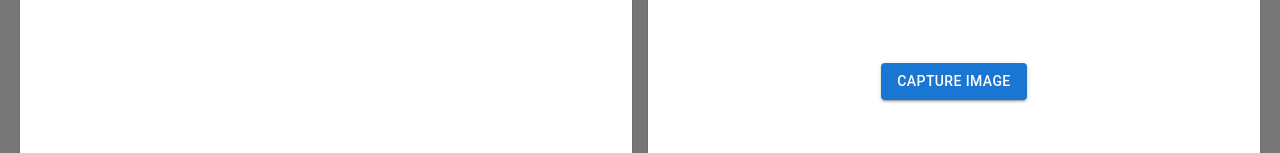
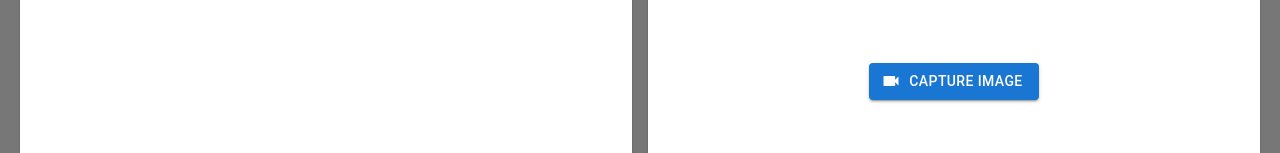
Before and after one commit to SRI-2004/interview-verification, a React (Create React App) app: page / in a window 1280 px wide. Shown: the part 131-284 px from the top of the page. Built offline with nearby package versions, Linux system fonts and the light colour scheme; no server answers.

Commit message:
updated face recogniton

```diff
--- a/package.json
+++ b/package.json
@@ -10,9 +10,11 @@
     "@testing-library/jest-dom": "^5.17.0",
     "@testing-library/react": "^13.4.0",
     "@testing-library/user-event": "^13.5.0",
+    "cors": "^2.8.5",
     "react": "^18.3.1",
     "react-dom": "^18.3.1",
     "react-scripts": "5.0.1",
+    "react-webcam": "^7.2.0",
     "web-vitals": "^2.1.4"
   },
   "scripts": {
--- a/src/App.js
+++ b/src/App.js
@@ -1,14 +1,17 @@
-import React, { useState } from 'react';
+import Webcam from "react-webcam";
+import React, { useState, useRef } from 'react';
 import { Box, Grid } from '@mui/material';
 import LiveStream from './components/livestream';
 import InfoBox from './components/infobox';
 import StatusBox from './components/statusbox';
+
 import './App.css';
 
 const App = () => {
   const [status, setStatus] = useState('Click to start face verification');
   const [faceVerified, setFaceVerified] = useState(false);
   const [audioVerified, setAudioVerified] = useState(false);
+  const videoRef = useRef(null);
 
   const handleCaptureImage = () => {
     setFaceVerified(true);
@@ -28,7 +31,7 @@ const App = () => {
         <Box className="top-section">
           <Grid container spacing={2}>
             <Grid item xs={12} sm={6}>
-              <LiveStream />
+              <LiveStream videoRef={videoRef} />
             </Grid>
             <Grid item xs={12} sm={6}>
               <InfoBox
@@ -37,6 +40,7 @@ const App = () => {
                 onCaptureImage={handleCaptureImage}
                 onAudioVerification={handleAudioVerification}
                 updateStatus={updateStatus}
+                videoRef={videoRef}
               />
             </Grid>
           </Grid>
--- a/src/components/infobox.js
+++ b/src/components/infobox.js
@@ -1,22 +1,108 @@
-import React, { useState } from 'react';
+import Webcam from "react-webcam";
+import React, { useCallback,useState, useRef } from 'react';
 import { Card, CardContent, Typography, Button, Box, CircularProgress } from '@mui/material';
-import { Done, Mic, Percent, Videocam } from '@mui/icons-material';
+import { Done, Mic, Videocam } from '@mui/icons-material';
 import './infobox.css';
 
-const InfoBox = ({ faceVerified, audioVerified, onCaptureImage, onAudioVerification, updateStatus }) => {
+const InfoBox = ({ faceVerified, audioVerified, onCaptureImage, onAudioVerification, updateStatus, videoRef }) => {
   const [loading, setLoading] = useState(false);
   const [isFaceCaptured, setIsFaceCaptured] = useState(false);
   const [isAudioVerificationStarted, setIsAudioVerificationStarted] = useState(false);
+  const canvasRef = useRef(null);
 
-  const handleCaptureImage = () => {
+  // const captureImage = () => {
+  //   const context = canvasRef.current.getContext('2d');
+  //   context.drawImage(videoRef.current, 0, 0, canvasRef.current.width, canvasRef.current.height);
+  //   return canvasRef.current.toDataURL('image/jpeg');
+  // };
+  const captureImage = () => {
+    const videoElement = videoRef.current;
+    console.log(videoElement);
+    console.log(videoElement.videoWidth);
+    console.log(videoElement.videoHeight);
+
+    // Ensure videoElement and its dimensions are available
+    if (videoElement && videoElement.videoWidth && videoElement.videoHeight) {
+      const canvas = document.createElement('canvas');
+      const context = canvas.getContext('2d');
+
+      // Set canvas dimensions based on video dimensions
+      canvas.width = videoElement.videoWidth;
+      canvas.height = videoElement.videoHeight;
+
+      // Draw video frame onto canvas
+      context.drawImage(videoElement, 0, 0, canvas.width, canvas.height);
+
+      // Convert canvas to base64 image data
+      return canvas.toDataURL('image/jpeg');
+    }
+
+    return null; // Handle if video dimensions are not available
+  };
+
+  function dataUrlToBlob(dataUrl) {
+    const [metadata, base64Data] = dataUrl.split(',');
+    const byteString = atob(base64Data);
+    const mimeType = metadata.match(/:(.*?);/)[1];
+    const arrayBuffer = new ArrayBuffer(byteString.length);
+    const uint8Array = new Uint8Array(arrayBuffer);
+
+    for (let i = 0; i < byteString.length; i++) {
+      uint8Array[i] = byteString.charCodeAt(i);
+    }
+
+    return new Blob([uint8Array], { type: mimeType });
+  }
+
+
+  const handleCaptureImage = async () => {
     setLoading(true);
-    updateStatus('Verifying face...');
-    setTimeout(() => {
-      setLoading(false);
-      setIsFaceCaptured(true);
-      onCaptureImage();
-      updateStatus('Face verified. Click to start audio verification.');
-    }, 2000);
+    const imageData = captureImage();
+    const blob = dataUrlToBlob(imageData);
+    const interviewee_id = 5;
+    if (imageData) {
+      try {
+        const formData = new FormData();
+        formData.append('interviewee_id', interviewee_id);
+        formData.append('file', blob, 'capture.jpg');
+        console.log(formData);
+
+        // Fetch request to backend API endpoint
+        const response = await fetch('https://5712-2401-4900-1c5c-1cfc-a5d8-e092-b0a1-a093.ngrok-free.app/deepface/verify/', {
+          method: 'POST',
+          body: formData,
+          headers: {
+            // Add any necessary headers here
+          },
+        });
+        // console.log(response);
+        if (response.ok) {
+          // Handle successful response
+          const data = await response.json();
+          console.log('Verification result:', data);
+          if(data['match'] === true){
+            setIsFaceCaptured(true);
+            onCaptureImage(imageData); // Pass imageData to parent component
+            updateStatus('Image captured and verified successfully.');
+          }
+          else{
+            updateStatus('Image captured but not verified. Please try again.');
+          }
+        } else {
+          const errorDetails = await response.json();
+          console.error('Error details:', errorDetails);
+          // Handle error response
+          console.error('Failed to verify image:', response.statusText);
+          updateStatus('Failed to capture or verify image.');
+        }
+      } catch (error) {
+        console.error('Error:', error);
+        updateStatus('Error occurred while capturing or verifying image.');
+      }
+    } else {
+      updateStatus('Failed to capture image.');
+    }
+    setLoading(false);
   };
 
   const handleAudioVerification = () => {
@@ -28,7 +114,7 @@ const InfoBox = ({ faceVerified, audioVerified, onCaptureImage, onAudioVerificat
       onAudioVerification();
       updateStatus('Audio verified. Redirecting to interview...');
       setTimeout(() => {
-        window.location.href = 'https://meet.google.com';
+        window.location.href = 'https://clocktantra-sockets-production.up.railway.app/room.html?room=d88d883b1';
       }, 2000);
     }, 2000);
   };
@@ -70,14 +156,15 @@ const InfoBox = ({ faceVerified, audioVerified, onCaptureImage, onAudioVerificat
               variant="contained"
               color="primary"
               onClick={handleCaptureImage}
-              disabled={loading}
+              disabled={loading || isFaceCaptured}
               className="action-button"
+              startIcon={<Videocam />}
             >
               {loading ? <CircularProgress size={24} /> : 'Capture Image'}
             </Button>
           )}
         </Box>
-        <Box  className="verification-status">
+        <Box className="verification-status">
           <Box className="status-item">
             <Videocam sx={{ fontSize: 30 }} />
             <Typography variant="h6" className="status-text">Face Verified</Typography>
@@ -97,6 +184,7 @@ const InfoBox = ({ faceVerified, audioVerified, onCaptureImage, onAudioVerificat
             )}
           </Box>
         </Box>
+        <canvas ref={canvasRef} width="640" height="480" style={{ display: 'none' }}></canvas>
       </CardContent>
     </Card>
   );
--- a/src/components/livestream.js
+++ b/src/components/livestream.js
@@ -1,17 +1,16 @@
-import React, { useRef, useEffect } from 'react';
+// LiveStream.js
+import React, { useEffect, useRef } from 'react';
 import { Card, CardMedia } from '@mui/material';
 import './livestream.css';
 
-const LiveStream = () => {
-  const videoRef = useRef();
-
+const LiveStream = ({ videoRef }) => {
   useEffect(() => {
     navigator.mediaDevices.getUserMedia({ video: true })
       .then(stream => {
         videoRef.current.srcObject = stream;
       })
       .catch(err => console.error('Error accessing webcam: ', err));
-  }, []);
+  }, [videoRef]);
 
   return (
     <Card className="live-stream">
```
Also changed, not shown: 8 other files (tests, documents, lock files or other folders).
